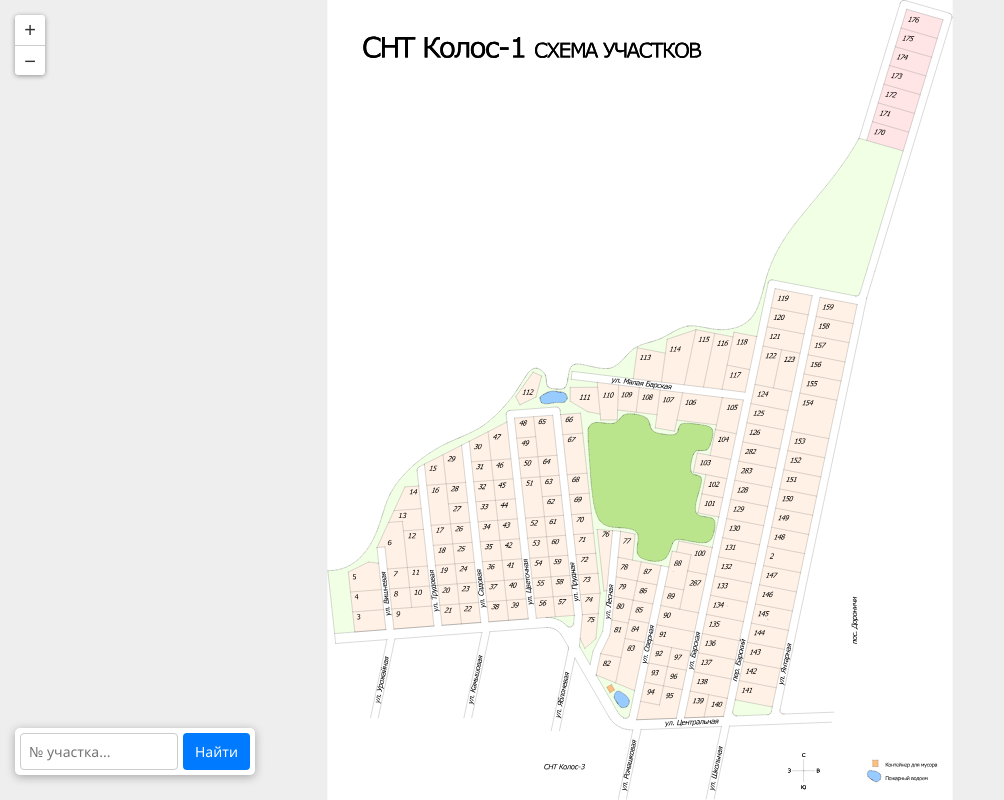
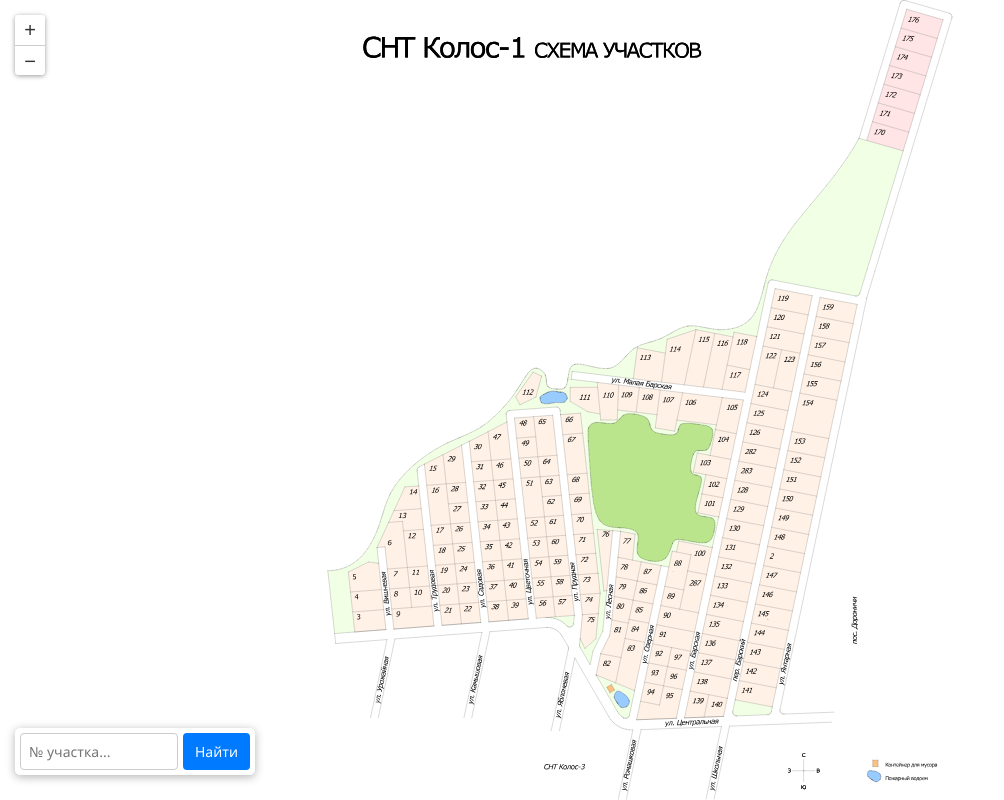
Before and after one commit to obmenok/kolospay, a plain HTML site: page static/scheme.html in a window 1280 px wide. Shown: the whole page, without its empty margins (0-1004 px from the left). Drawn offline with Linux system fonts and the light colour scheme.

Commit message:
Update scheme.css

```diff
--- a/static/css/scheme.css
+++ b/static/css/scheme.css
@@ -51,7 +51,7 @@
 #scheme #lines, #scheme #text, #scheme #areas, #scheme .bg { pointer-events: none; }
 
 /* --- страница и интерфейс --- */
-html, body { margin: 0; height: 100%; overflow: hidden; background: #eee;
+html, body { margin: 0; height: 100%; overflow: hidden; background: var(--bg);
   font-family: "Segoe UI", Tahoma, Helvetica, Arial, sans-serif; -webkit-text-size-adjust: 100%; }
 #view { position: absolute; inset: 0; touch-action: none; cursor: grab; user-select: none; -webkit-user-select: none; }
 #view:active { cursor: grabbing; }
```
